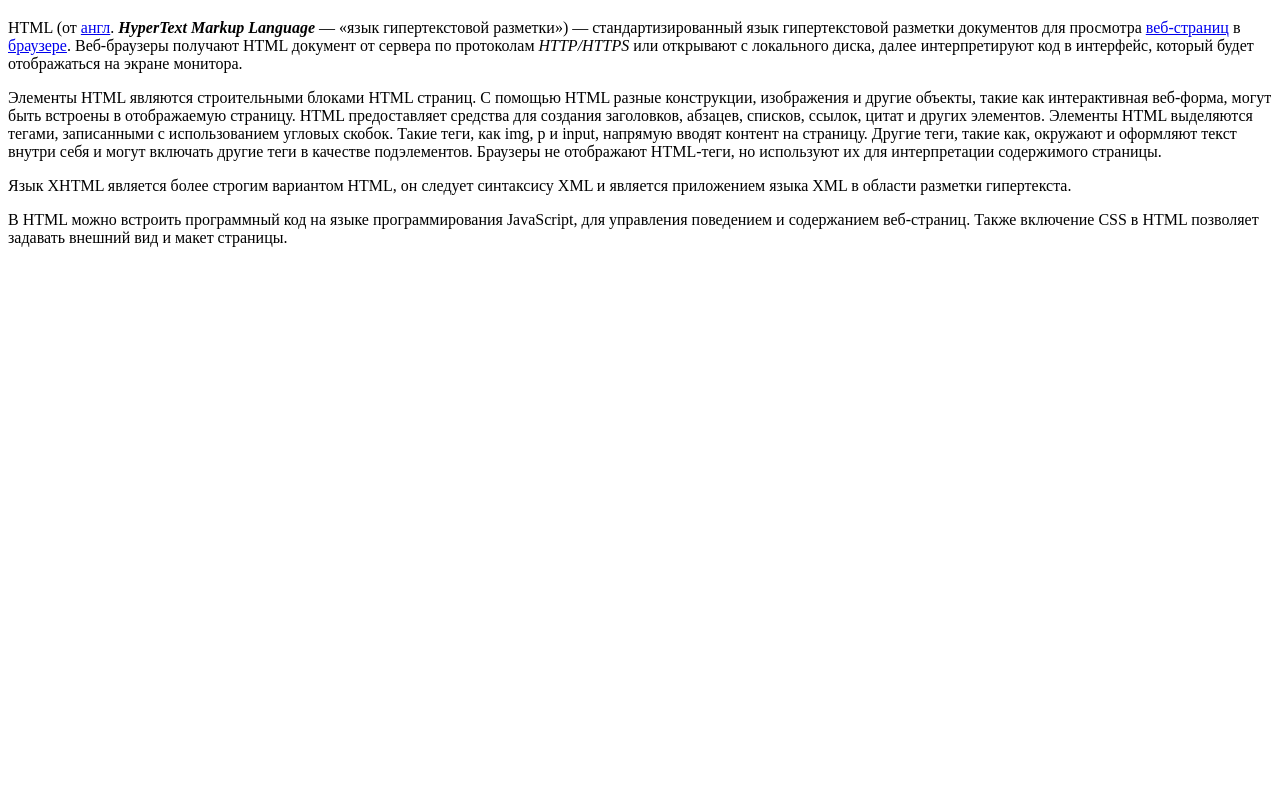
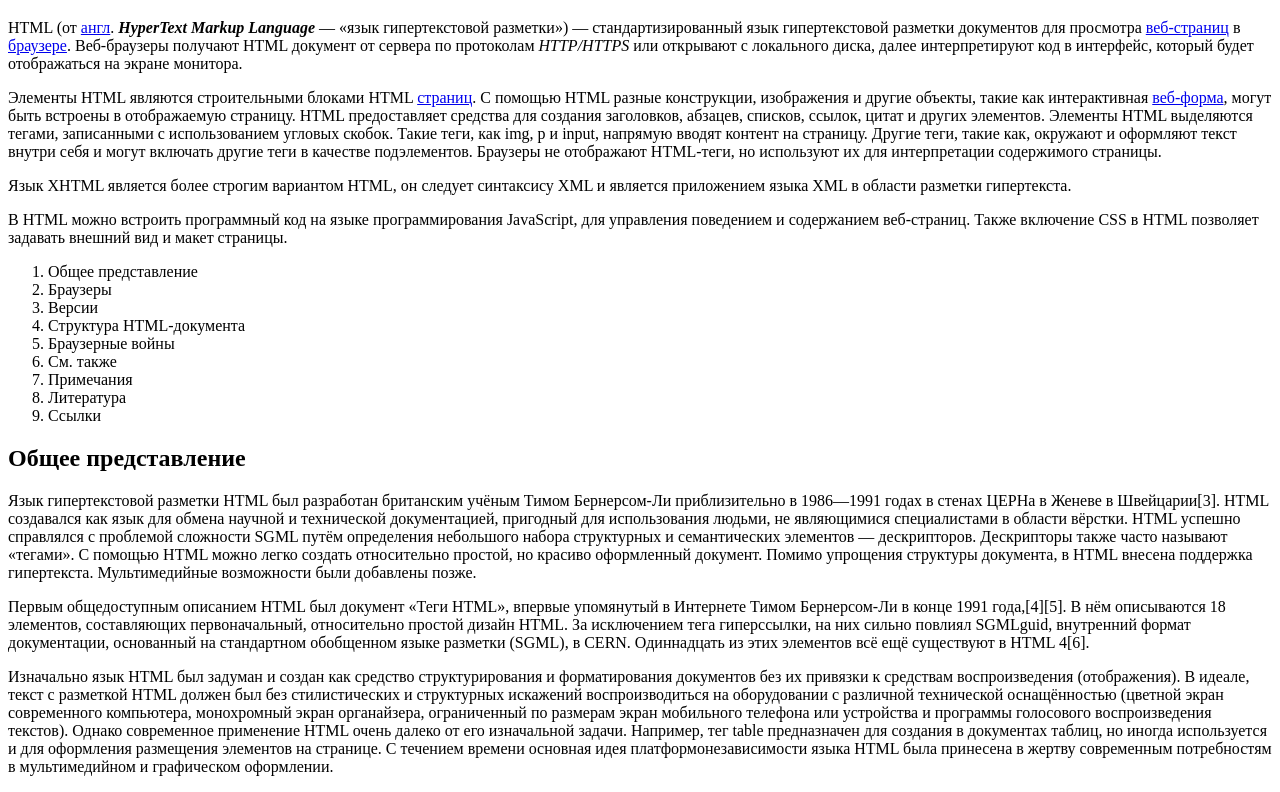
Before and after one commit to sergxlove/first_web_sites, a plain HTML site: page index.html in a window 1280 px wide. Shown: the part 61-853 px from the top of the page. Before the commit the page ends 800 px from the top, so only its background shows below. Drawn offline with Linux system fonts and the light colour scheme.

Commit message:
work list

```diff
--- a/index.html
+++ b/index.html
@@ -4,7 +4,7 @@
 <head>
     <meta charset="UTF-8">
     <meta name="viewport" content="width=device-width, initial-scale=1.0">
-    <title>Document</title>
+    <title>Home</title>
     <link rel="stylesheet" href="static/styles/style.css">
 </head>
 
@@ -12,13 +12,16 @@
     <h1>HTML</h1>
     <p>HTML (от <a href="#">англ</a>. <span class="bold_text"> HyperText Markup Language </span> — «язык гипертекстовой
         разметки») — стандартизированный язык
-        гипертекстовой разметки документов для просмотра <a href="#">веб-страниц</a> в <a href="#">браузере</a>. Веб-браузеры получают HTML документ от
+        гипертекстовой разметки документов для просмотра <a href="#">веб-страниц</a> в <a href="#">браузере</a>.
+        Веб-браузеры получают HTML документ от
         сервера по протоколам <span>HTTP/HTTPS</span> или открывают с локального диска, далее интерпретируют код в
         интерфейс, который
         будет отображаться на экране монитора.
     </p>
-    <p>Элементы HTML являются строительными блоками HTML страниц. С помощью HTML разные конструкции, изображения и
-        другие объекты, такие как интерактивная веб-форма, могут быть встроены в отображаемую страницу. HTML
+    <p>Элементы HTML являются строительными блоками HTML <a href="#">страниц</a>. С помощью HTML разные конструкции,
+        изображения и
+        другие объекты, такие как интерактивная <a href="#">веб-форма</a>, могут быть встроены в отображаемую страницу.
+        HTML
         предоставляет средства для создания заголовков, абзацев, списков, ссылок, цитат и других элементов. Элементы
         HTML выделяются тегами, записанными с использованием угловых скобок. Такие теги, как img, p и input,
         напрямую вводят контент на страницу. Другие теги, такие как, окружают и оформляют текст внутри себя и могут
@@ -28,6 +31,39 @@
         области разметки гипертекста.</p>
     <p>В HTML можно встроить программный код на языке программирования JavaScript, для управления поведением и
         содержанием веб-страниц. Также включение CSS в HTML позволяет задавать внешний вид и макет страницы.</p>
+        <ol>
+            <li>Общее представление</li>
+            <li>Браузеры</li>
+            <li>Версии</li>
+            <li>Структура HTML-документа</li>
+            <li>Браузерные войны</li>
+            <li>См. также</li>
+            <li>Примечания</li>
+            <li>Литература</li>
+            <li>Ссылки</li>
+        </ol>
+    <h2>Общее представление</h2>
+    <p>Язык гипертекстовой разметки HTML был разработан британским учёным Тимом Бернерсом-Ли приблизительно в 1986—1991
+        годах в стенах ЦЕРНа в Женеве в Швейцарии[3]. HTML создавался как язык для обмена научной и технической
+        документацией, пригодный для использования людьми, не являющимися специалистами в области вёрстки. HTML успешно
+        справлялся с проблемой сложности SGML путём определения небольшого набора структурных и семантических элементов
+        — дескрипторов. Дескрипторы также часто называют «тегами». С помощью HTML можно легко создать относительно
+        простой, но красиво оформленный документ. Помимо упрощения структуры документа, в HTML внесена поддержка
+        гипертекста. Мультимедийные возможности были добавлены позже.</p>
+    <p>Первым общедоступным описанием HTML был документ «Теги HTML», впервые упомянутый в Интернете Тимом Бернерсом-Ли в
+        конце 1991 года,[4][5]. В нём описываются 18 элементов, составляющих первоначальный, относительно простой дизайн
+        HTML. За исключением тега гиперссылки, на них сильно повлиял SGMLguid, внутренний формат документации,
+        основанный на стандартном обобщенном языке разметки (SGML), в CERN. Одиннадцать из этих элементов всё ещё
+        существуют в HTML 4[6].</p>
+    <p>Изначально язык HTML был задуман и создан как средство структурирования и форматирования документов без их
+        привязки к средствам воспроизведения (отображения). В идеале, текст с разметкой HTML должен был без
+        стилистических и структурных искажений воспроизводиться на оборудовании с различной технической оснащённостью
+        (цветной экран современного компьютера, монохромный экран органайзера, ограниченный по размерам экран мобильного
+        телефона или устройства и программы голосового воспроизведения текстов). Однако современное применение HTML
+        очень далеко от его изначальной задачи. Например, тег
+    table предназначен для создания в документах таблиц, но иногда используется и для оформления размещения элементов
+        на странице. С течением времени основная идея платформонезависимости языка HTML была принесена в жертву
+        современным потребностям в мультимедийном и графическом оформлении.</p>
 </body>
 
 </html>
```
